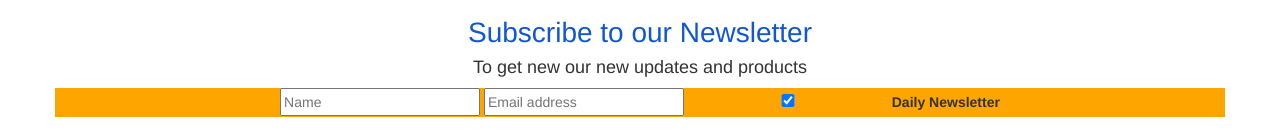
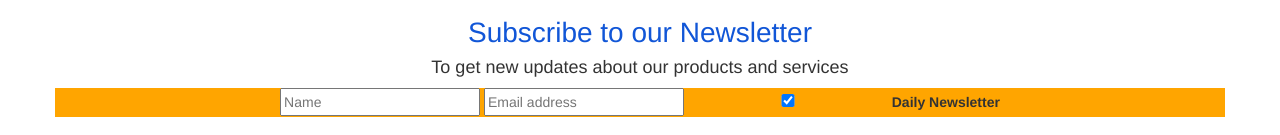
Before and after one commit to BP0026218/Formative, a plain HTML site: page About Us.html in a window 1280 px wide. Shown: the part 922-1057 px from the top of the page. Drawn offline with Linux system fonts and the light colour scheme.

Commit message:
Update About Us.html

```diff
--- a/About Us.html
+++ b/About Us.html
@@ -115,7 +115,7 @@ their style is abstract in its particular manner.</i>
 <form>
   <div class="container">
     <center><h2>Subscribe to our Newsletter</h2>
-    <h4>To get new our new updates and products</h4></center>
+    <h4>To get new updates about our products and services</h4></center>
   </div>
 
   <div class="container" style="background-color:orange">
```
